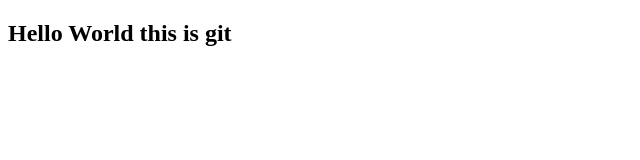
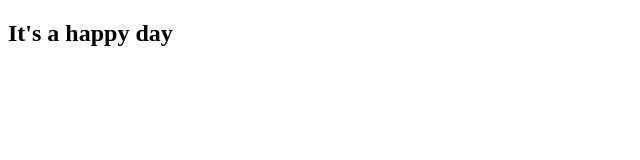
Before and after one commit to dschober02/WebDev, a website: page inClassWork/week7/GoodbyeCruelWorld.html in a window 1280 px wide. Shown: the whole page, without its empty margins (0-640 px from the left). Drawn offline with Linux system fonts and the light colour scheme.

Commit message:
Update GoodbyeCruelWorld.html

```diff
--- a/inClassWork/week7/GoodbyeCruelWorld.html
+++ b/inClassWork/week7/GoodbyeCruelWorld.html
@@ -5,6 +5,6 @@
     <title>Title</title>
 </head>
 <body>
-<h2>Hello World this is git</h2>
+<h2> It's a happy day </h2>
 </body>
 </html>
```
